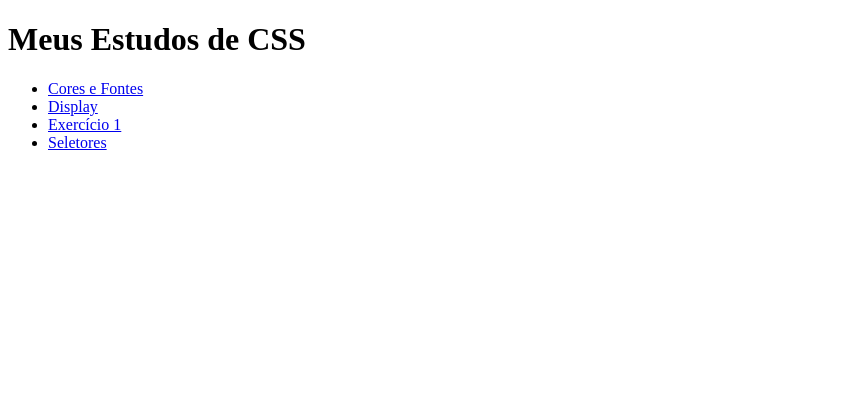
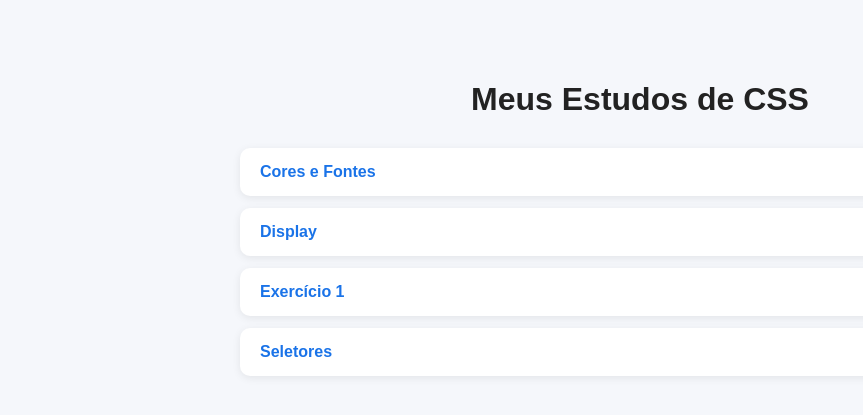
Before and after one commit to annemoura/Fundamentos-de-CSS, a plain HTML site: page index.html in a window 1280 px wide. Shown: the whole page, without its empty margins (0-863 px from the left). Drawn offline with Linux system fonts and the light colour scheme.

```diff
--- a/index.html
+++ b/index.html
@@ -2,10 +2,49 @@
 <html lang="pt-BR">
 <head>
   <meta charset="UTF-8">
+  <meta name="viewport" content="width=device-width, initial-scale=1.0">
   <title>Estudos de CSS</title>
+  <style>
+    body {
+      font-family: Arial, sans-serif;
+      max-width: 800px;
+      margin: 40px auto;
+      padding: 20px;
+      background: #f5f7fb;
+      color: #222;
+    }
+
+    h1 {
+      text-align: center;
+      margin-bottom: 30px;
+    }
+
+    ul {
+      list-style: none;
+      padding: 0;
+    }
+
+    li {
+      margin: 12px 0;
+    }
+
+    a {
+      display: block;
+      text-decoration: none;
+      background: white;
+      padding: 15px 20px;
+      border-radius: 10px;
+      color: #1a73e8;
+      font-weight: bold;
+      box-shadow: 0 2px 8px rgba(0,0,0,0.08);
+    }
+
+    a:hover {
+      background: #e8f0fe;
+    }
+  </style>
 </head>
 <body>
-
   <h1>Meus Estudos de CSS</h1>
 
   <ul>
@@ -14,6 +53,5 @@
     <li><a href="exercicio-css/exercicio-1/index.html">Exercício 1</a></li>
     <li><a href="seletores/index.html">Seletores</a></li>
   </ul>
-
 </body>
 </html>
```
Also changed, not shown: exercico-css/exercicio-1/index.html (renamed from exercico-css/exercicio 1/index.html), exercico-css/exercicio-1/style.css (renamed from exercico-css/exercicio 1/style.css).
